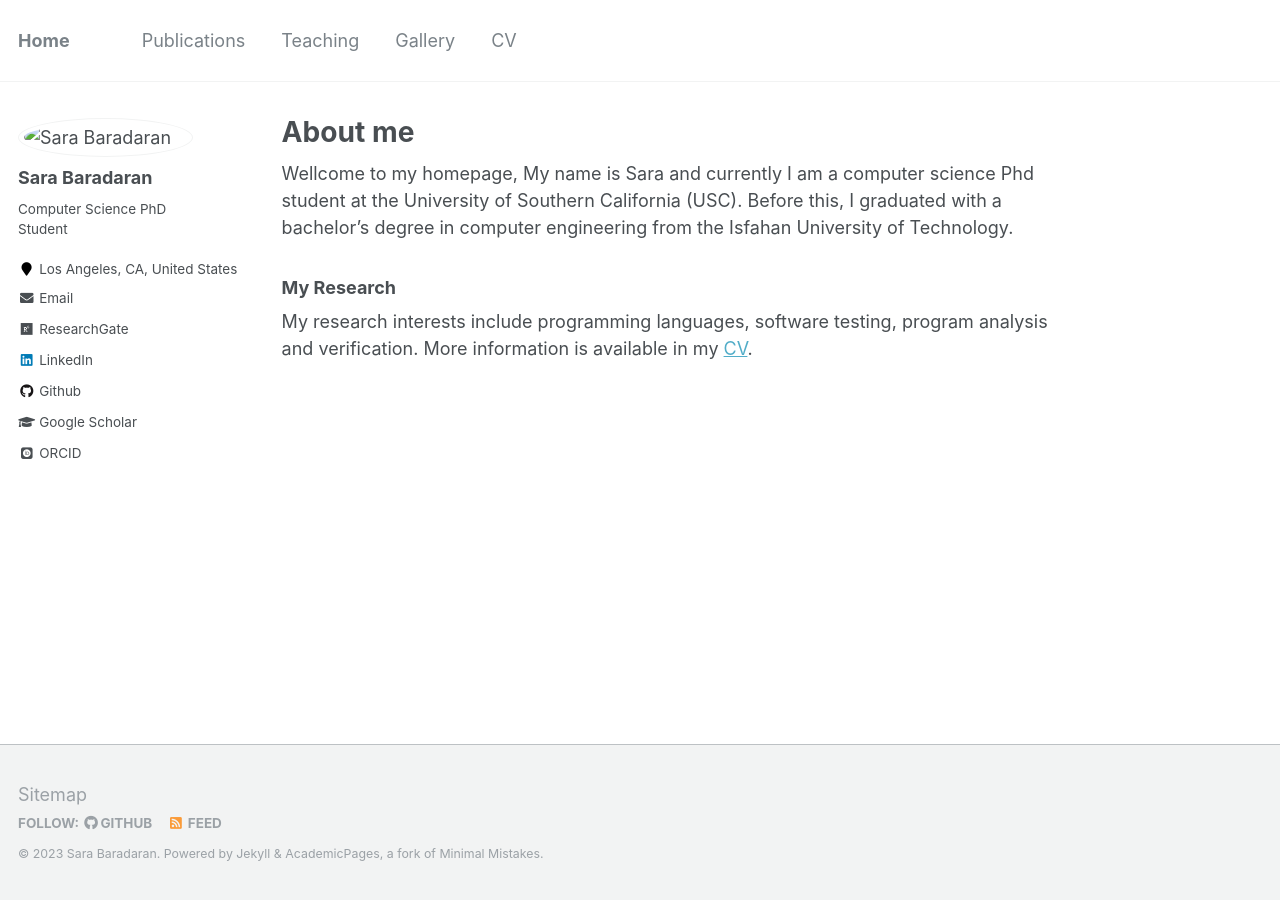
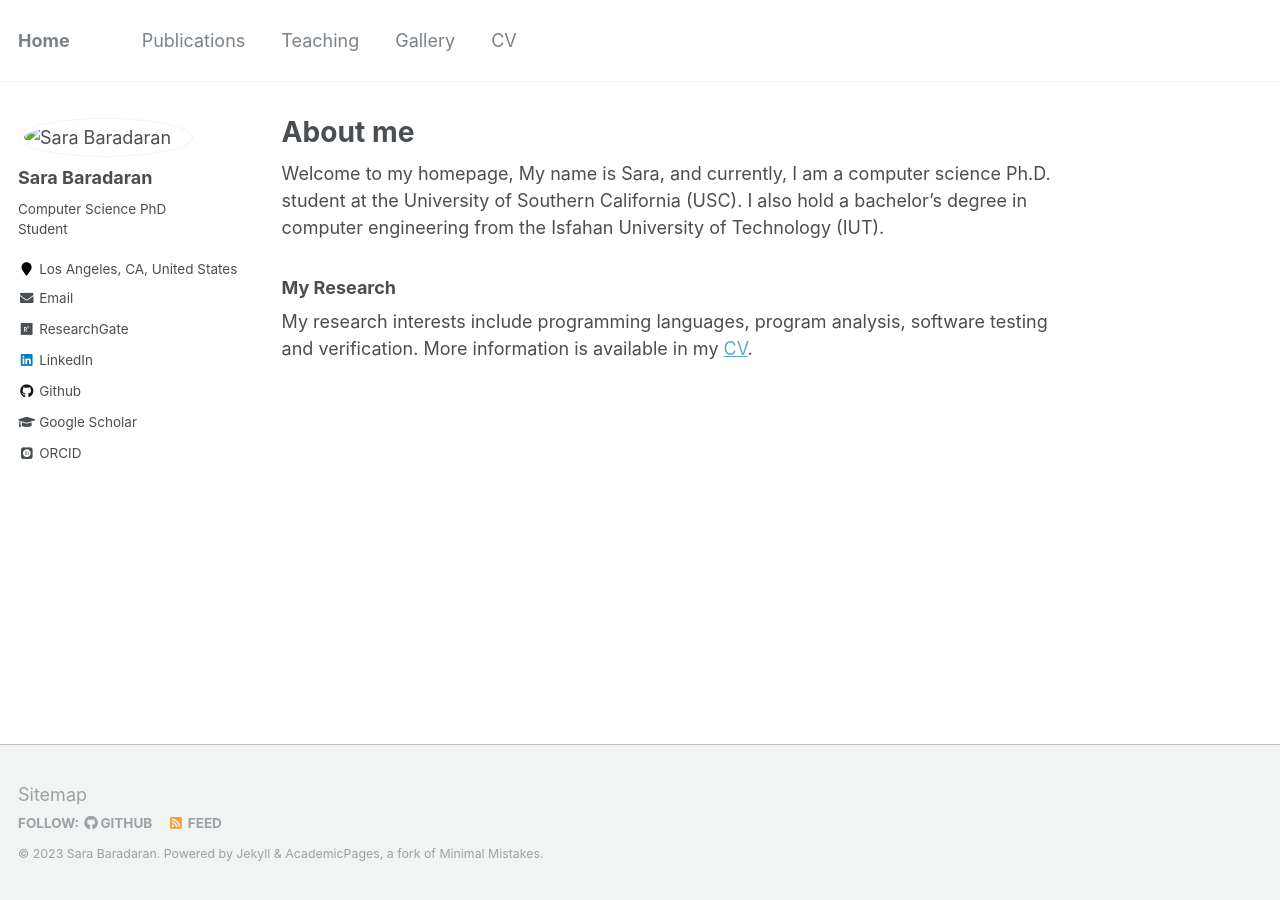
Before and after one commit to SaraBaradaran/SaraBaradaran.github.io, a Jekyll site: the page built from _pages/about.md, in a window 1280 px wide. Built offline with Jekyll 4.4.1, drawn with Linux system fonts in a browser that asks for light colours; some web fonts are replaced.

Commit message:
Update about.md

```diff
--- a/_pages/about.md
+++ b/_pages/about.md
@@ -7,7 +7,7 @@ redirect_from:
   - /about/
   - /about.html
 ---
-Wellcome to my homepage, My name is Sara and currently I am a computer science Phd student at the University of Southern California (USC). Before this, I graduated with a bachelor's degree in computer engineering from the Isfahan University of Technology.
+Welcome to my homepage, My name is Sara, and currently, I am a computer science Ph.D. student at the University of Southern California (USC). I also hold a bachelor's degree in computer engineering from the Isfahan University of Technology (IUT).
 
 ### My Research
-My research interests include programming languages, software testing, program analysis and verification. More information is available in my [CV](https://sarabaradaran.github.io/cv/).
+My research interests include programming languages, program analysis, software testing and verification. More information is available in my [CV](https://sarabaradaran.github.io/cv/).
```
